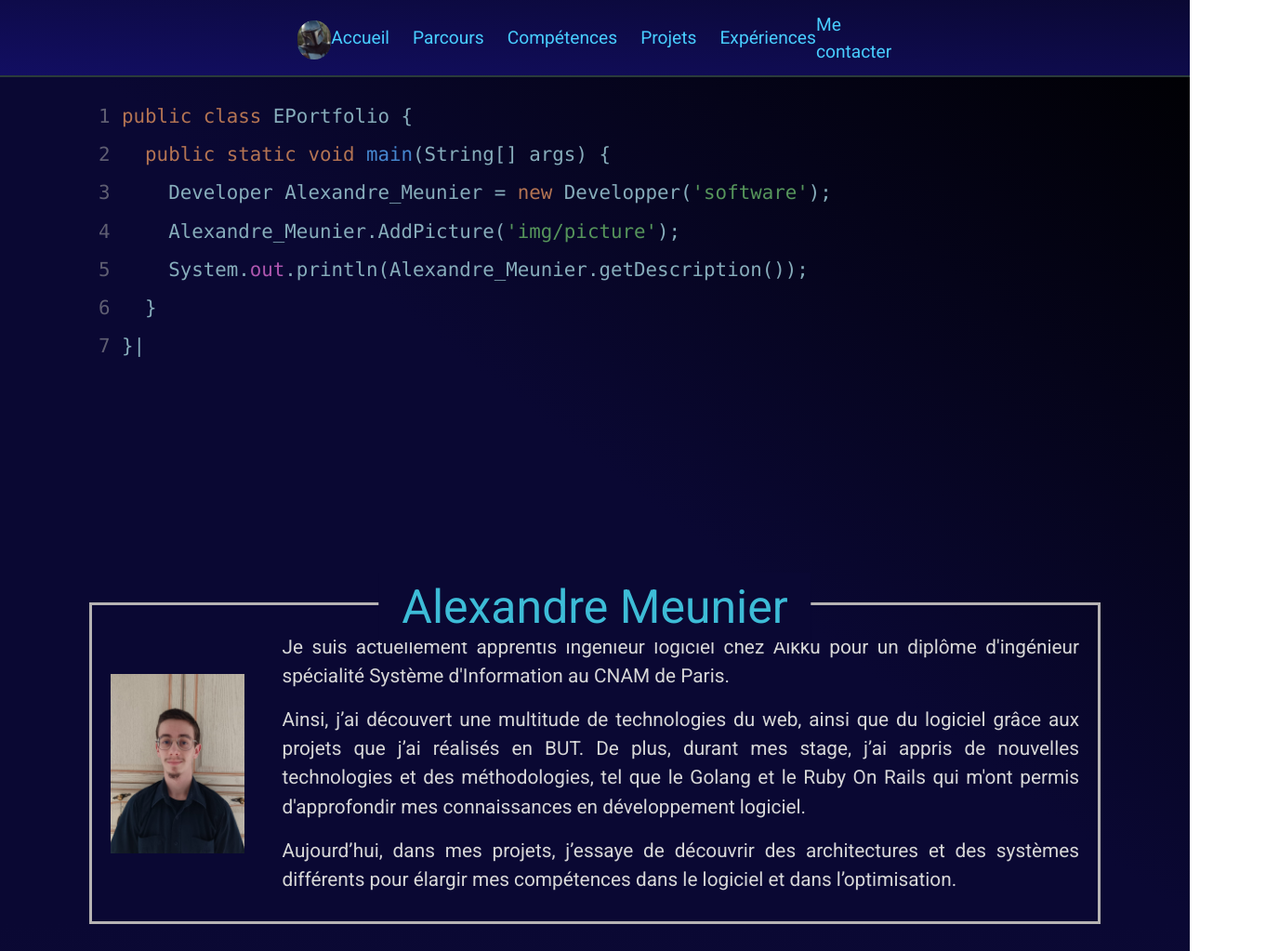
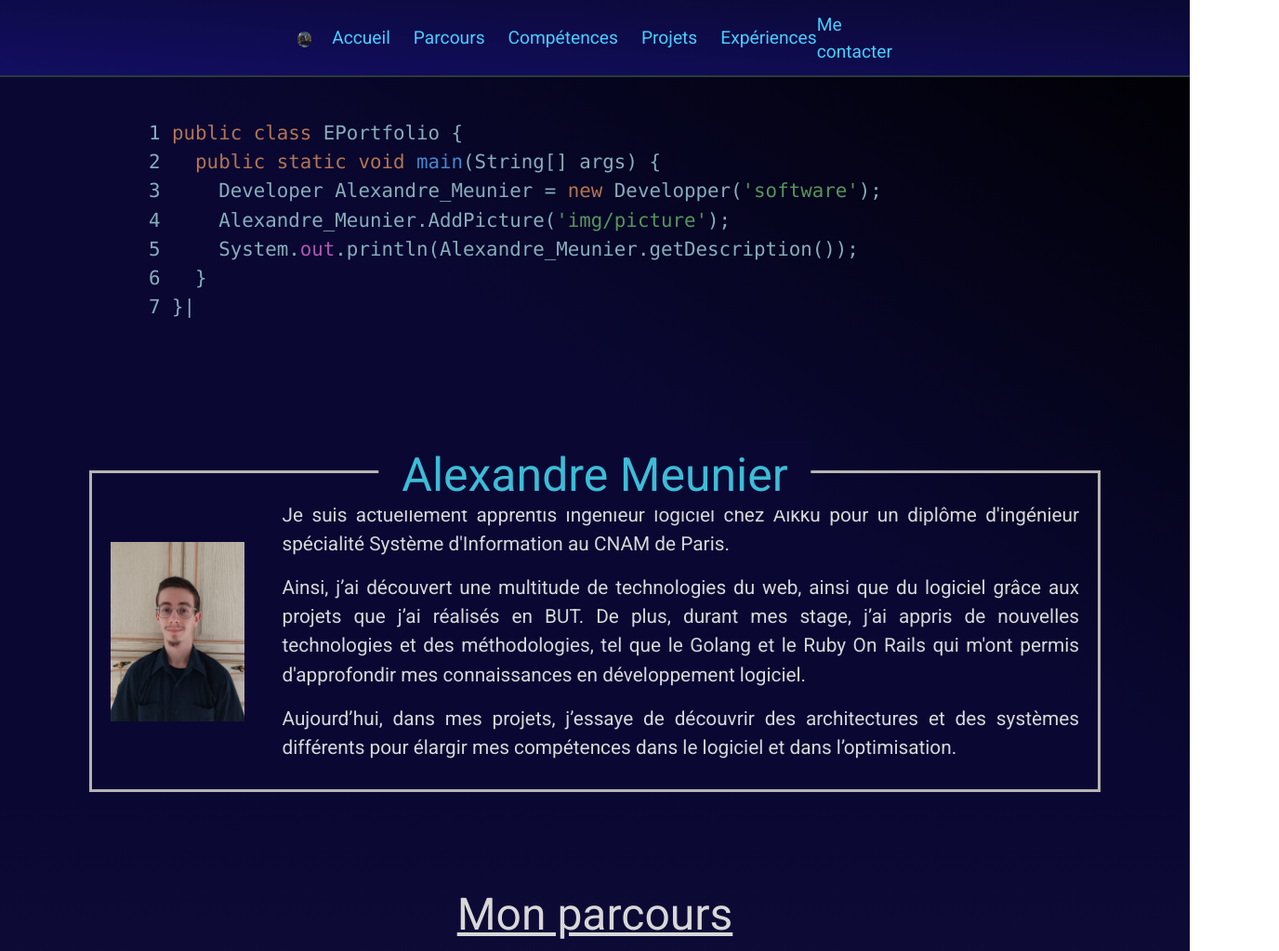
Before and after one commit to Alexandre-Meunier/ePortfolio, a website: page Alexandre.html in a window 1280 px wide. Shown: the top 1023 px of the page at 93% size, 1376 px wide, since content can reach past the window. Drawn offline with nearby package versions, Linux system fonts and the light colour scheme; a web font is replaced by a local one.

Commit message:
Updated bloc-code

```diff
--- a/Alexandre.html
+++ b/Alexandre.html
@@ -12,14 +12,12 @@
 <body>
 
 <!-- Header -->
-<header class="bg-red">
+<header>
   <div class="flex justify-center my-2">
     <div class="flex items-center justify-between w-1/2">
-      <div id="pp">
-        <a href="">
-          <img id="ID-photo" src="assets/icon/general/photo_secondaire.jpeg" alt="fr"/>
-        </a>
-      </div>
+      <a href="">
+        <img class="rounded-full w-2/5" src="assets/icon/general/photo_secondaire.jpeg" alt="fr"/>
+      </a>
       <div id="section-rubrique">
         <a class="rubrique" href="#section-presentation">Accueil</a>
         <a class="rubrique" href="#section-parcours">Parcours</a>
@@ -34,17 +32,17 @@
 
 <!-- Middle -->
 <div>
-  <div id="section-presentation">
-    <div id="section-code">
-      <div id="bloc-code" class="apparition"><!--Finir les couleurs-->
-        <span><span class="nbCode">1&emsp;</span><span class="orange">public class </span><span>EPortfolio </span>{</span><!--Essayer de faire bouger la parenthese après chaque texte-->
-        <span><span class="nbCode">2&emsp;</span>&emsp;&emsp;<span class="orange">public static void </span><span class="bleu">main</span>(String[] args) {</span>
-        <span><span class="nbCode">3&emsp;</span>&emsp;&emsp;&emsp;&emsp;<span>Developer</span> Alexandre_Meunier = <span class="orange">new</span> Developper(<span class="vert">'software'</span>);</span>
-        <span><span class="nbCode">4&emsp;</span>&emsp;&emsp;&emsp;&emsp;Alexandre_Meunier.AddPicture(<span class="vert">'img/picture'</span>);</span>
-        <span><span class="nbCode">5&emsp;</span>&emsp;&emsp;&emsp;&emsp;System.<span class="violet">out</span>.println(Alexandre_Meunier.getDescription());</span>
-        <span><span class="nbCode">6&emsp;</span>&emsp;&emsp;}</span>
-        <span><span class="nbCode">7&emsp;</span>}<span id="inputBar">|</span></span>
-      </div>
+  <div id="section-presentation" class="flex text-justify flex-col items-center gap-8">
+    <div class="select-none text-left w-full m-32 pl-40">
+      <article id="bloc-code" class="apparition flex flex-col">
+        <section><span>1&emsp;</span><span class="orange">public class </span><span>EPortfolio </span>{</section>
+        <section><span>2&emsp;</span>&emsp;&emsp;<span class="orange">public static void </span><span class="bleu">main</span>(String[] args) {</section>
+        <section><span>3&emsp;</span>&emsp;&emsp;&emsp;&emsp;<span>Developer</span> Alexandre_Meunier = <span class="orange">new</span> Developper(<span class="vert">'software'</span>);</section>
+        <section><span>4&emsp;</span>&emsp;&emsp;&emsp;&emsp;Alexandre_Meunier.AddPicture(<span class="vert">'img/picture'</span>);</section>
+        <section><span>5&emsp;</span>&emsp;&emsp;&emsp;&emsp;System.<span class="violet">out</span>.println(Alexandre_Meunier.getDescription());</section>
+        <section><span>6&emsp;</span>&emsp;&emsp;}</section>
+        <section><span>7&emsp;</span>}<span id="inputBar">|</span></section>
+      </article>
     </div>
     <div id="presentation" class="apparition">
       <div class="flex">
--- a/front2.css
+++ b/front2.css
@@ -155,19 +155,7 @@ a.rubrique{
 
 /*Section présentation*/
 
-#section-code{
-    margin-top: 100px;
-    margin-left: 15%;
-    user-select: none;
-    text-align: left;
-    padding: 10px;
-    width: 100%;
-}
-
 #bloc-code{
-    display: flex;
-    flex-direction: column;
-    gap: 10px;
     font-family: Consolas, serif;
     color: #87adbb;
     white-space: pre-wrap;
@@ -188,13 +176,7 @@ a.rubrique{
 }
 
 #section-presentation {/*était avec #section-principal*/
-    text-align: justify;
     background: linear-gradient(to bottom left, #000000, #0a0833, #0a0833);
-    display: flex;
-    justify-content: center;
-    flex-direction: column;
-    align-items: center;
-    gap: 250px;
 }
 
 #presentation {
@@ -278,7 +260,6 @@ a.rubrique{
 }
 
 .nbCode{
-    color: #a9a9a98a;
 }
 
 #img{
```
